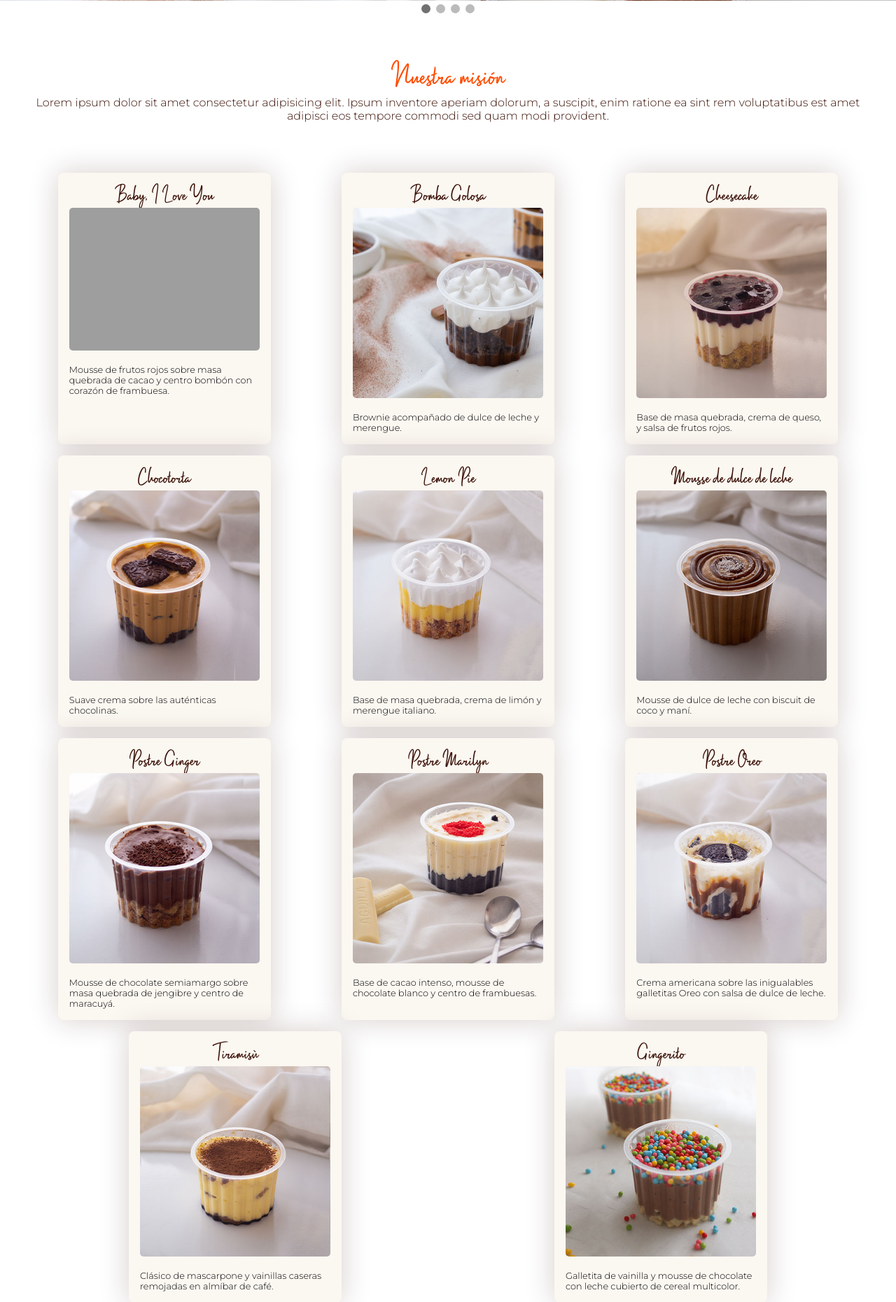
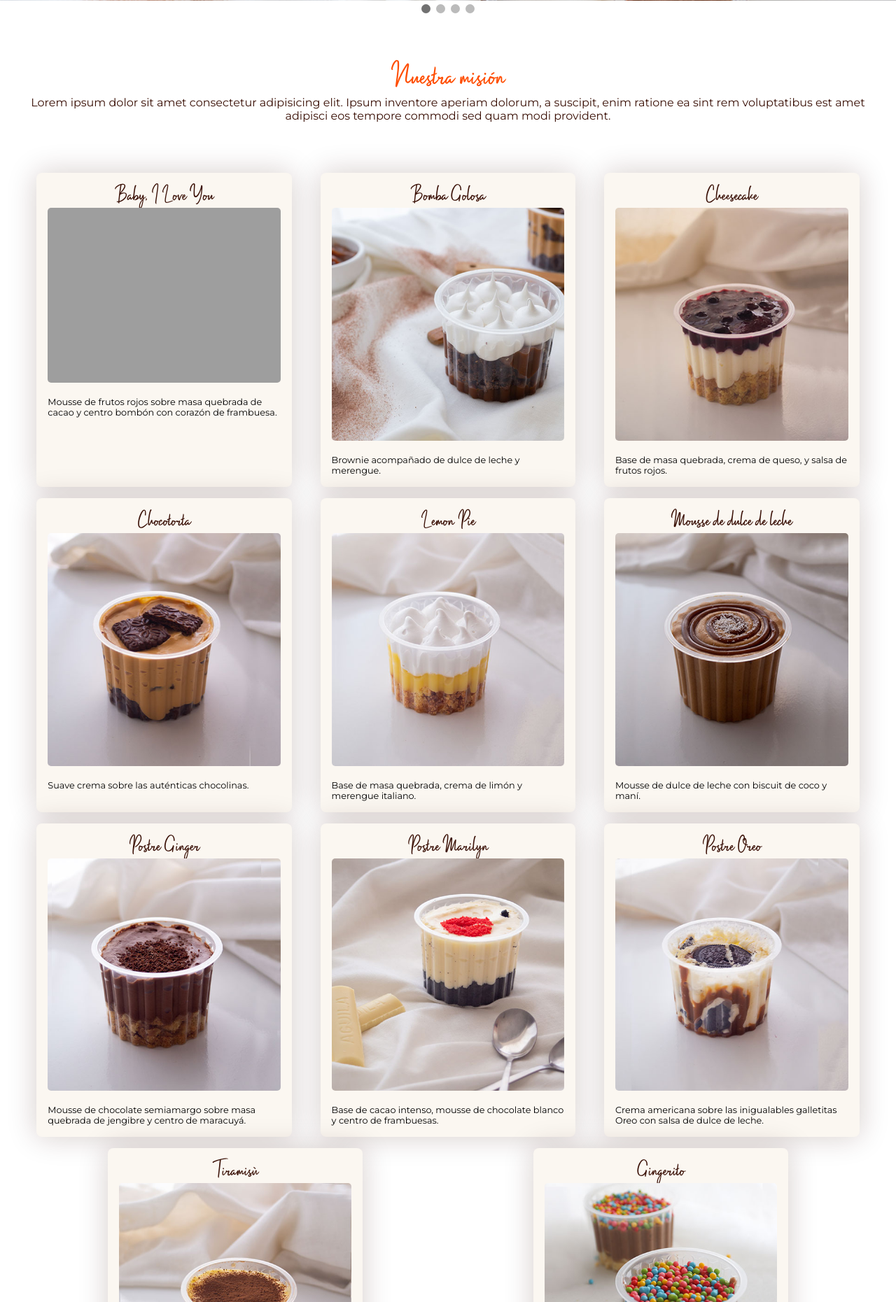
Before and after one commit to danielDeVita/ginger, a Node server app: page / in a window 1280 px wide. Shown: the part 447-2308 px from the top of the page at 70% size. Run offline with Node 20, Linux system fonts and the light colour scheme; data comes from the database, SQL or seed files in the repository; some libraries are stand-ins or nearby versions; grey boxes are pictures that could not be loaded.

Commit message:
media query

```diff
--- a/public/css/styles.css
+++ b/public/css/styles.css
@@ -19,6 +19,7 @@
   color:  #230e0e;
   text-decoration: none;
   font-family: 'Montserrat', sans-serif;
+  font-weight: 600;
 }
 
 .menuItem:hover {
@@ -211,7 +212,7 @@
   border-radius: 8px;
   margin: 0.5rem;
   padding: 1rem;
-  width: 25%;
+  width: 100%;
   box-shadow: 0px 0px 42px 1px rgba(57,15,5,0.2);
   -webkit-box-shadow: 0px 0px 42px 1px rgba(57,15,5,0.2);
   -moz-box-shadow: 0px 0px 42px 1px rgba(57,15,5,0.2);
@@ -273,3 +274,21 @@ footer li {
 footer a {
   margin: auto;
 }
+
+/************* Media Query **************/
+
+@media (min-width:576px){
+
+  .products article  {
+    width: 45%;
+  }
+
+}
+
+@media (min-width:992px){
+
+  .products article  {
+    width: 30%;
+  }
+
+}
--- a/views/home.ejs
+++ b/views/home.ejs
@@ -12,7 +12,7 @@
     crossorigin="anonymous" referrerpolicy="no-referrer" />
     <link rel="preconnect" href="https://fonts.googleapis.com">
     <link rel="preconnect" href="https://fonts.gstatic.com" crossorigin>
-    <link href="https://fonts.googleapis.com/css2?family=Montserrat:wght@300&display=swap" rel="stylesheet">
+    <link href="https://fonts.googleapis.com/css2?family=Montserrat:wght@400;600&display=swap" rel="stylesheet">
   <title>Ginger</title>
 </head>
 
```
